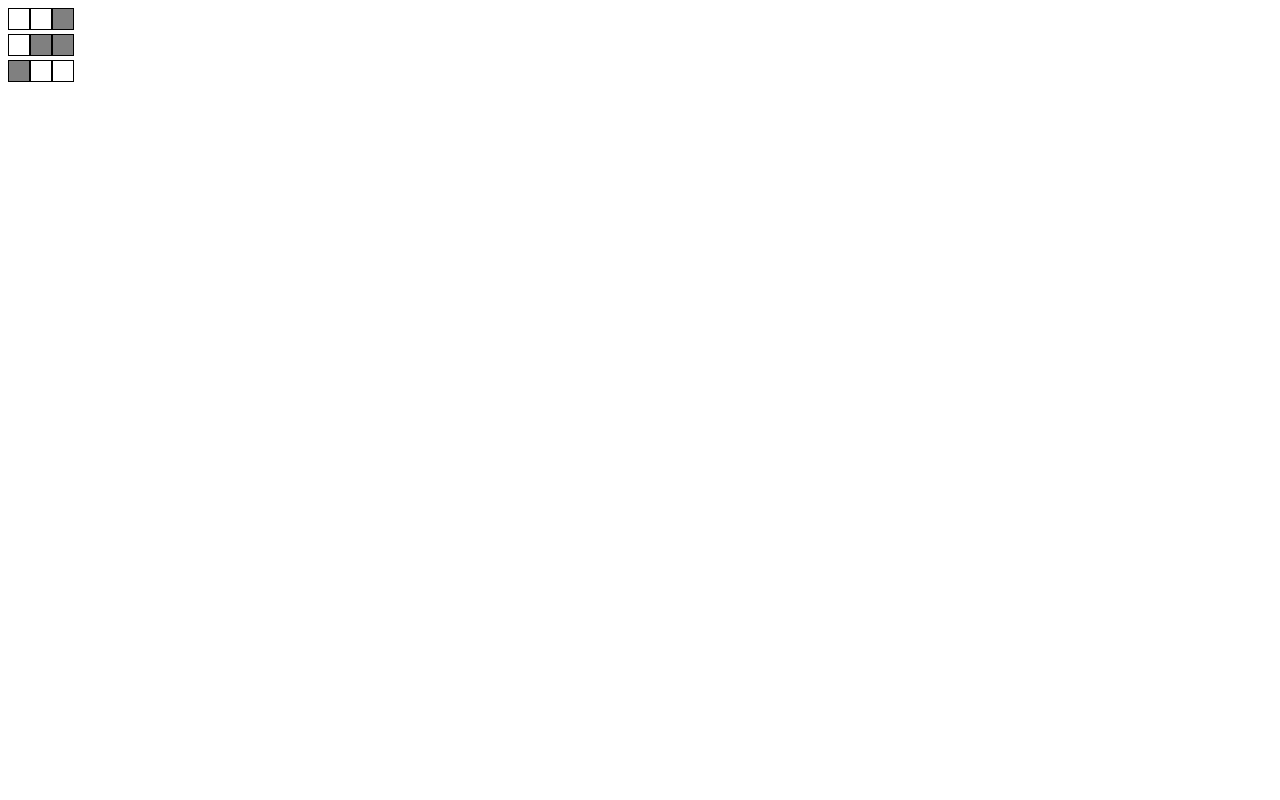
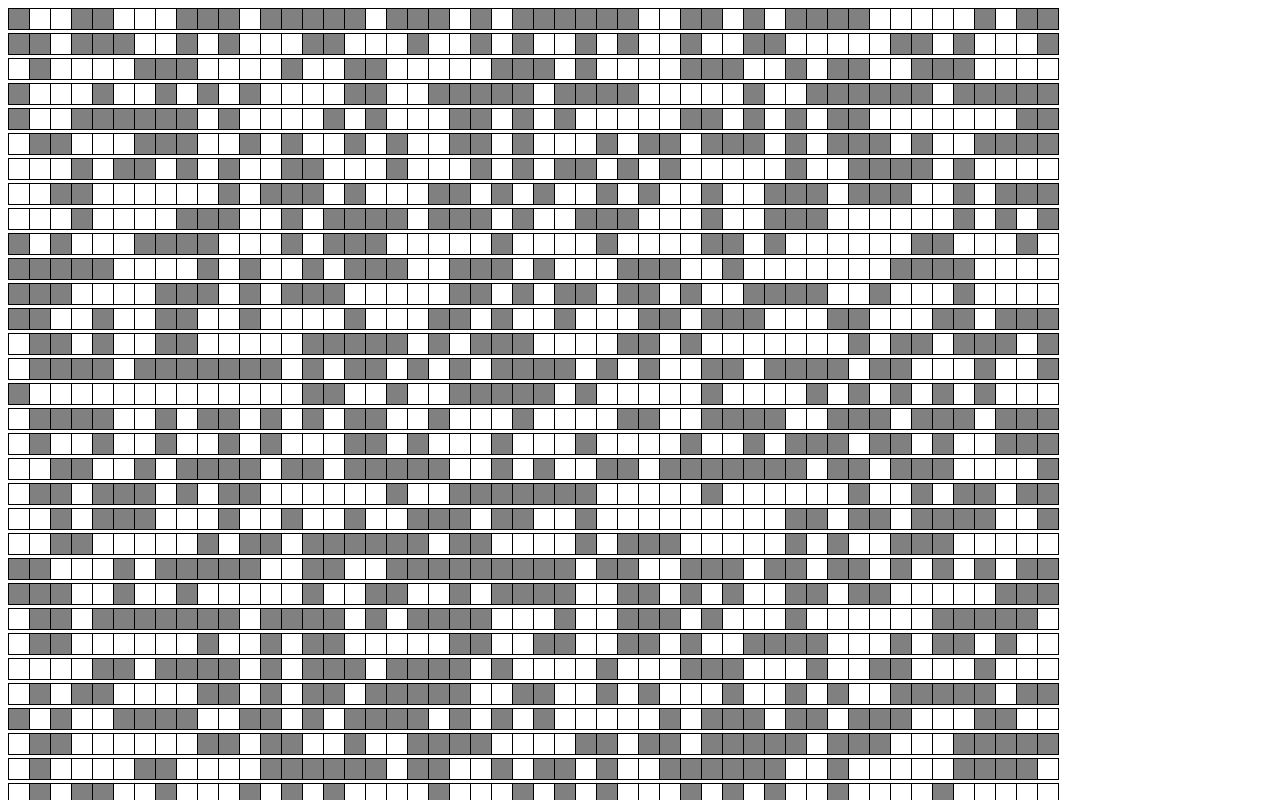
Before and after one commit to jamessimmonds/cellular-automata, a React (Create React App) app: page / in a window 1280 px wide. Shown: the top 800 px of the page. Built offline with nearby package versions, Linux system fonts and the light colour scheme.

Commit message:
Working random start point

```diff
--- a/src/App.js
+++ b/src/App.js
@@ -3,7 +3,7 @@ import Grid from './components/grid.js';
 function App() {
   return (
     <div>
-      <Grid rows={50} cols={50} />
+      <Grid rows={40} cols={50} proportion={0.5} />
     </div>
   );
 }
--- a/src/components/grid-row.js
+++ b/src/components/grid-row.js
@@ -2,14 +2,14 @@ function GridRow ( {data} ) {
 
     const cells = data.map((cell) => {
 
-        const status = (cell == 0) ? "gridSquareOff" : "gridSquareOn";
+        const status = (cell === 0) ? "gridSquareOff" : "gridSquareOn";
 
         return <div className={status}></div>
 
     });
 
     return (
-        <div>
+        <div className="gridRow">
             {cells}
         </div>
     )
--- a/src/components/grid.js
+++ b/src/components/grid.js
@@ -1,8 +1,9 @@
+import randomStart from "../utils/random-start.js";
 import GridRow from "./grid-row.js";
 
-function Grid ( {rows, cols} ) {
+function Grid ( {rows, cols, proportion} ) {
 
-    const data = [[0,0,1],[0,1,1],[1,0,0]]
+    const data = randomStart(rows, cols, proportion);
 
     const gridRows = data.map((row) =>
         <GridRow data={row} />
--- a/src/index.css
+++ b/src/index.css
@@ -3,6 +3,8 @@ div.gridSquareOff {
   width: 20px;
   border: 1px solid black;
   display: inline-block;
+  margin-right: -1px;
+  margin-bottom: -1px;
 }
 
 div.gridSquareOn {
@@ -11,4 +13,10 @@ div.gridSquareOn {
   border: 1px solid black;
   background-color: gray;
   display: inline-block;
+  margin-right: -1px;
+  margin-bottom: -1px;
 }
+
+div.gridRow {
+  padding: 0px;
+}
--- /dev/null
+++ b/src/utils/random-start.js
@@ -0,0 +1,21 @@
+function randomStart (rows, cols, proportion) {
+
+    let data = [];
+
+    for (let i = 0; i < rows; i++) {
+
+        let rowData = [];
+
+        for (let j = 0; j < cols; j++) {
+            const status = (Math.random() < proportion) ? 1 : 0;
+            rowData.push(status)
+        }
+
+        data.push(rowData);
+    }
+
+    return data;
+
+}
+
+export default randomStart;
```
